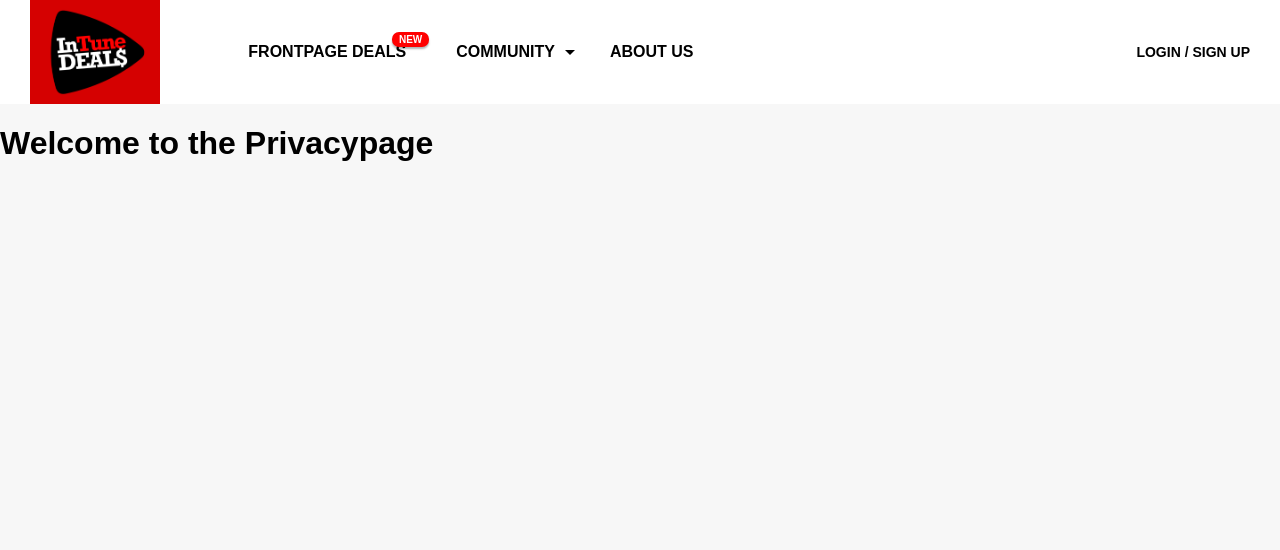
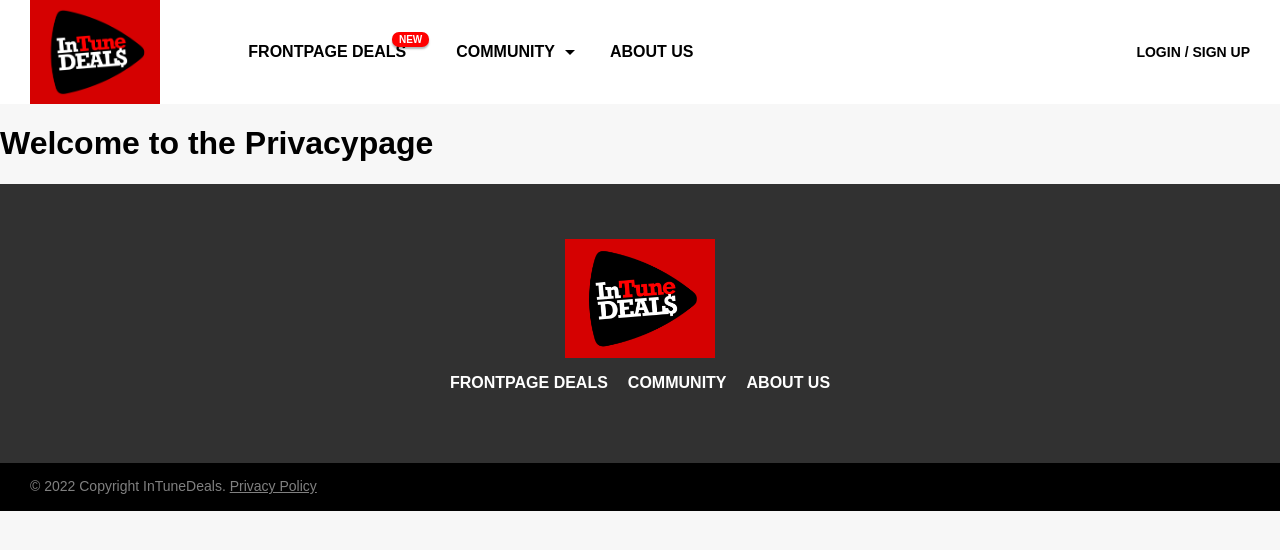
Before and after one commit to JStantonWordPress/intunereact, a React (Create React App) app: page /privacy in a window 1280 px wide. Shown: the top 550 px of the page. Built offline with nearby package versions, Linux system fonts and the light colour scheme; a web font is replaced by a local one.

Commit message:
homepage updates

```diff
--- a/public/index.html
+++ b/public/index.html
@@ -7,7 +7,7 @@
     <meta name="theme-color" content="#000000" />
     <meta
       name="description"
-      content="Web site created using create-react-app"
+      content="InTuneDeals is a free and user-driven deal-sharing site where musicians work together to save money on all types of musical instruments and gear."
     />
     <link rel="apple-touch-icon" href="%PUBLIC_URL%/logo192.png" />
     <!--
@@ -24,7 +24,7 @@
       work correctly both with client-side routing and a non-root public URL.
       Learn how to configure a non-root public URL by running `npm run build`.
     -->
-    <title>React App</title>
+    <title>InTuneDeals</title>
   </head>
   <body>
     <noscript>You need to enable JavaScript to run this app.</noscript>
--- a/src/App.js
+++ b/src/App.js
@@ -6,6 +6,7 @@ import About from "./templates/About";
 import Privacy from "./templates/Privacy";
 import { BrowserRouter as Router, Routes, Route } from "react-router-dom";
 import NavBar from "./components/NavBar";
+import Footer from "./components/Footer";
 import Hamburger from "./components/Burger";
 
 import "./css/fonts.css";
@@ -24,6 +25,7 @@ function App() {
                     <Route path="/contact" element={<Contact />}></Route>
                     <Route path="/privacy" element={<Privacy />}></Route>
                 </Routes>
+                <Footer />
             </div>
       </Router>
   );
--- a/src/components/Card.js
+++ b/src/components/Card.js
@@ -1,6 +1,5 @@
 import React from "react";
 import "../css/card.css";
-import Logo from "../images/logo.png";
 
 
 function Card({ authorImage, authorName, date, dealImage, dealTitle, salePrice, origPrice, store, vote, comments, link }){
--- /dev/null
+++ b/src/components/Footer.js
@@ -0,0 +1,38 @@
+import React from "react";
+import {Link} from 'react-router-dom';
+import Logo from "../images/logo.png";
+
+function Footer(){
+    return(
+        <>
+            <div className="footerFluid">
+                <div className="container">
+                    <div className="grid">
+                        <div className="col-sm-12">
+                            <img src={Logo} class="flex-img footerLogo" alt="InTuneDeals Logo" />
+                           <ul>
+                               <li><Link to="/">Frontpage Deals</Link></li>
+                               <li><a href="#">Community</a></li>
+                               <li><Link to="/about">About Us</Link></li>
+                           </ul>
+                        </div>
+                    </div>
+                </div>
+            </div>
+            <div className="footerFluidCopy">
+                <div className="container">
+                    <div className="grid">
+                        <div className="col-sm-6">
+                            <p>&copy; 2022 Copyright InTuneDeals. <Link to="/privacy">Privacy Policy</Link></p>
+                        </div>
+                        <div className="col-sm-6">
+                            Social Media
+                        </div>
+                    </div>
+                </div>
+            </div>
+        </>
+    )
+}
+
+export default Footer;
--- a/src/components/Slider.js
+++ b/src/components/Slider.js
@@ -21,8 +21,28 @@ export default class SimpleSlider extends Component {
             speed: 500,
             slidesToShow: 4,
             slidesToScroll: 1,
-            nextArrow: <ArrowRight />
-        };
+            nextArrow: <ArrowRight />,
+            responsive: [
+                {
+                    breakpoint: 1199,
+                    settings: {
+                        slidesToShow: 3,
+                    }
+                },
+                {
+                    breakpoint: 991,
+                    settings: {
+                        slidesToShow: 2,
+                    }
+                },
+                {
+                    breakpoint: 767,
+                    settings: {
+                        slidesToShow: 1,
+                    }
+                }
+            ]
+        }
         return (
             <div>
                   <div className="container">
--- a/src/css/global.css
+++ b/src/css/global.css
@@ -197,6 +197,23 @@ Note: Beware of modifying this element as it can break the animations - you shou
 }
 
 
+/* Footer */
+.footerFluid{background-color: #313131;text-align:center;padding-top:40px;padding-bottom:40px;}
+.footerFluid ul{list-style-type: none;padding:0px;}
+.footerFluid ul li{display:inline-block;}
+.footerFluid ul li a{color:#fff;font-weight: 700;text-transform: uppercase;padding:10px;text-decoration: none;}
+.footerLogo{max-width:150px;margin:0px auto;}
+.footerFluidCopy{background-color:#000;}
+.footerFluidCopy p{margin:0px;font-size:14px;color:gray;}
+.footerFluidCopy p a{color:gray;}
+
+@media screen and (max-width:1199px) {
+    .titleCopy h2 {
+        font-size: 32px;
+    }
+    .titleCopy a{padding:10px;}
+}
+
 @media screen and (max-width:991px) {
     .navDesktop {
         display: none;
@@ -204,3 +221,10 @@ Note: Beware of modifying this element as it can break the animations - you shou
     .bm-burger-button{display:inherit;}
     .tablet{display:inherit;}
 }
+
+@media screen and (max-width:767px) {
+    .footerFluid ul li {
+        display: block;
+        margin-bottom:15px;
+    }
+}
--- a/src/css/hero.css
+++ b/src/css/hero.css
@@ -2,3 +2,8 @@
 .homeHero h1{margin:0px;color:#fff;font-size:75px;max-width:700px;line-height:90%;}
 .homeHero p{color:#fff;font-size:18px;line-height: 160%;font-weight:500;max-width:700px;}
 .homeHero a{color:red;text-transform: uppercase;font-size:14px;padding:15px 30px;border-radius:25px;background-color:#fff;display:table;text-decoration:none;font-weight:700;max-width:200px;text-align:center;border:2px solid black;}
+
+@media screen and (max-width:767px){
+    .homeHero{min-height: 100%;padding:30px;}
+    .homeHero h1{font-size:36px;}
+}
--- a/src/css/newsletter.css
+++ b/src/css/newsletter.css
@@ -12,3 +12,14 @@
     margin-top: 9px;
     cursor:pointer;
 }
+
+
+@media screen and (max-width:991px){
+    .newsLetterForm input{width:80%;}
+    .newsLetter{padding:30px;}
+    .newsLetter h2{line-height:110%;}
+}
+
+@media screen and (max-width:767px){
+    .newsLetter{min-height:100%;}
+}
--- a/src/css/reflex.css
+++ b/src/css/reflex.css
@@ -1596,3 +1596,14 @@
 
 .col-custom20{width:20%;}
 .col-custom80{width:80%;}
+
+
+@media screen and (max-width:991px){
+    .col-custom20{width:30%;}
+    .col-custom80{width:70%;}
+}
+
+@media screen and (max-width:767px){
+    .col-custom20{width:100%;}
+    .col-custom80{width:100%;}
+}
--- a/src/css/slider.css
+++ b/src/css/slider.css
@@ -7,3 +7,10 @@
     box-shadow: 0 2px 8px rgb(0 0 0 / 30%);
     border-radius: 5px;
     cursor: pointer;}
+
+.slick-prev{display:none !important;}
+
+@media screen and (max-width:767px){
+    .slick-slider .slick-slide{padding:0px;}
+    .arrowWrapRight{right:-20px;}
+}
```
Also changed, not shown: 1 other file (tests, documents, lock files or other folders).
